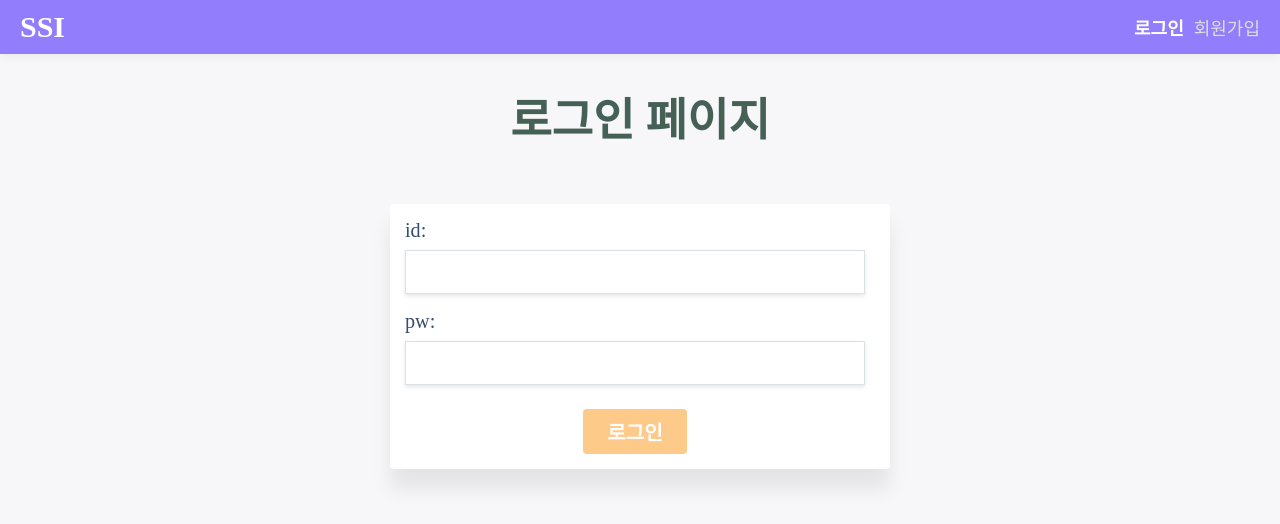
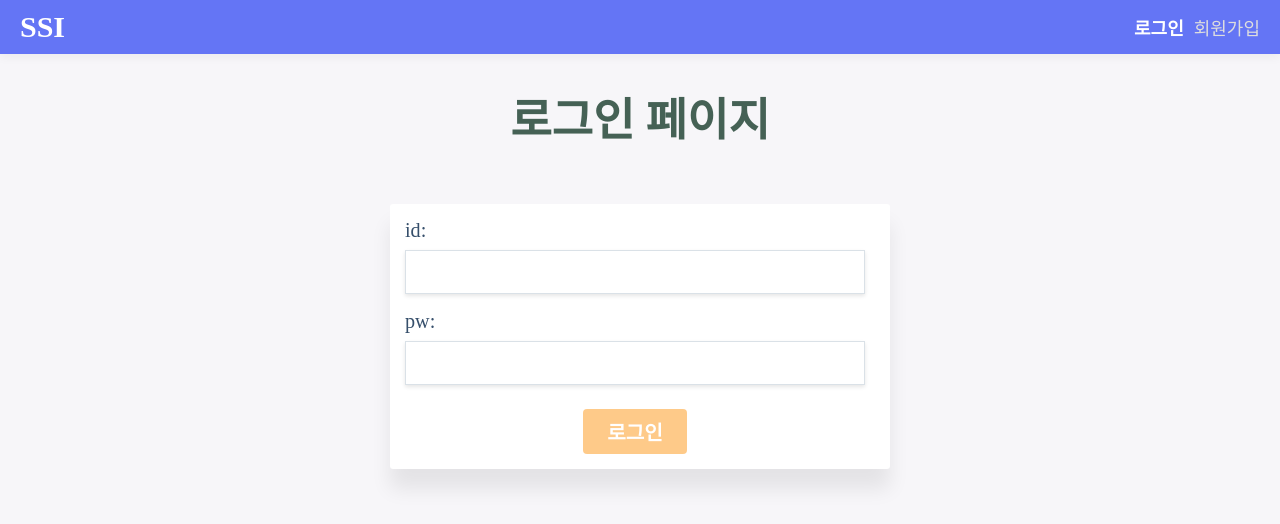
Before and after one commit to SungIn-Shin/vue-portfolio, a Vue app: page /login in a window 1280 px wide. Shown: the top 524 px of the page. Built offline with nearby package versions, Linux system fonts and the light colour scheme; a web font is replaced by a local one.

Commit message:
문구수정

```diff
--- a/src/components/common/AppHeader.vue
+++ b/src/components/common/AppHeader.vue
@@ -55,7 +55,7 @@ header {
   justify-content: space-between;
   align-items: center;
   padding: 10px 20px;
-  background-color: #927dfc;
+  background-color: #6475f5;
   z-index: 2;
   box-shadow: 0px 3px 10px rgba(0, 0, 0, 0.05);
 }
--- a/src/components/posts/PostAddForm.vue
+++ b/src/components/posts/PostAddForm.vue
@@ -14,7 +14,7 @@
             v-if="!isContentsValid"
             class="validation-text warning isContentTooLong"
           >
-            Contents length must be less than 250
+            컨텐츠 길이는 200글자 이내로 작성하세요.
           </p>
         </div>
         <button type="submit" class="btn">Create</button>
--- a/src/components/posts/PostEditForm.vue
+++ b/src/components/posts/PostEditForm.vue
@@ -14,7 +14,7 @@
             v-if="!isContentsValid"
             class="validation-text warning isContentTooLong"
           >
-            Contents length must be less than 250
+            컨텐츠 길이는 200글자 이내로 작성하세요.
           </p>
         </div>
         <button type="submit" class="btn">Edit</button>
```
